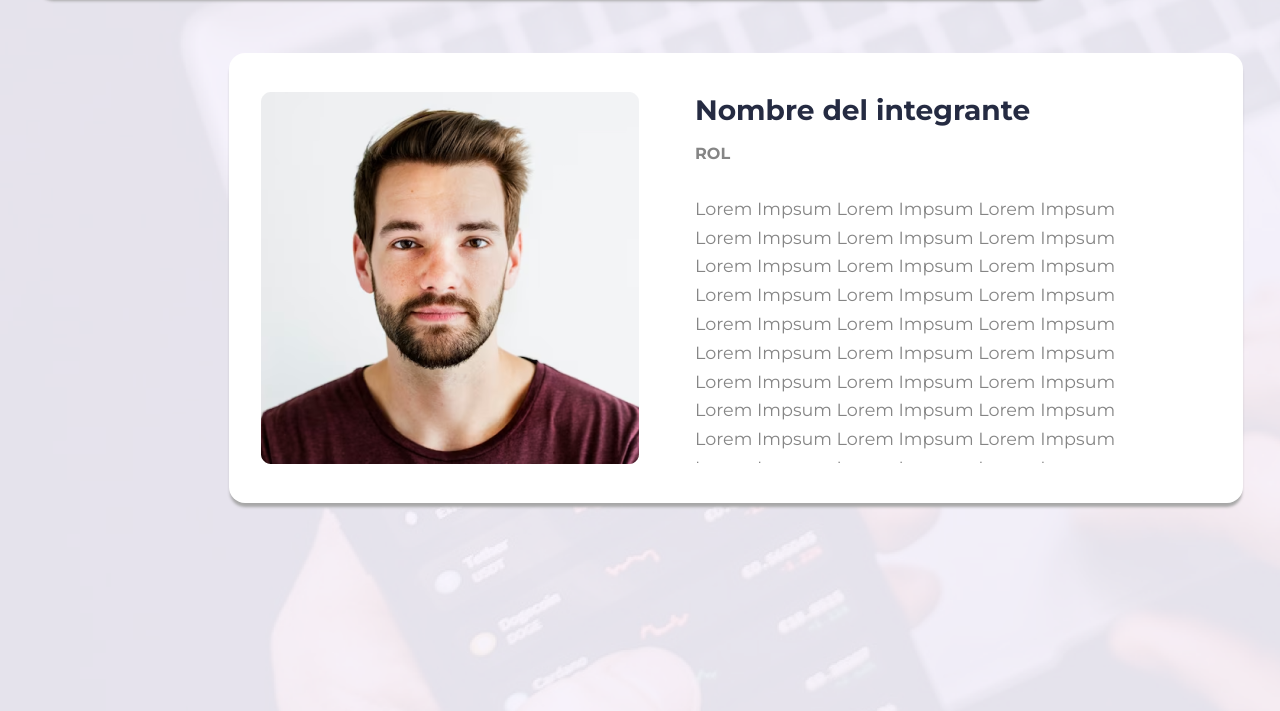
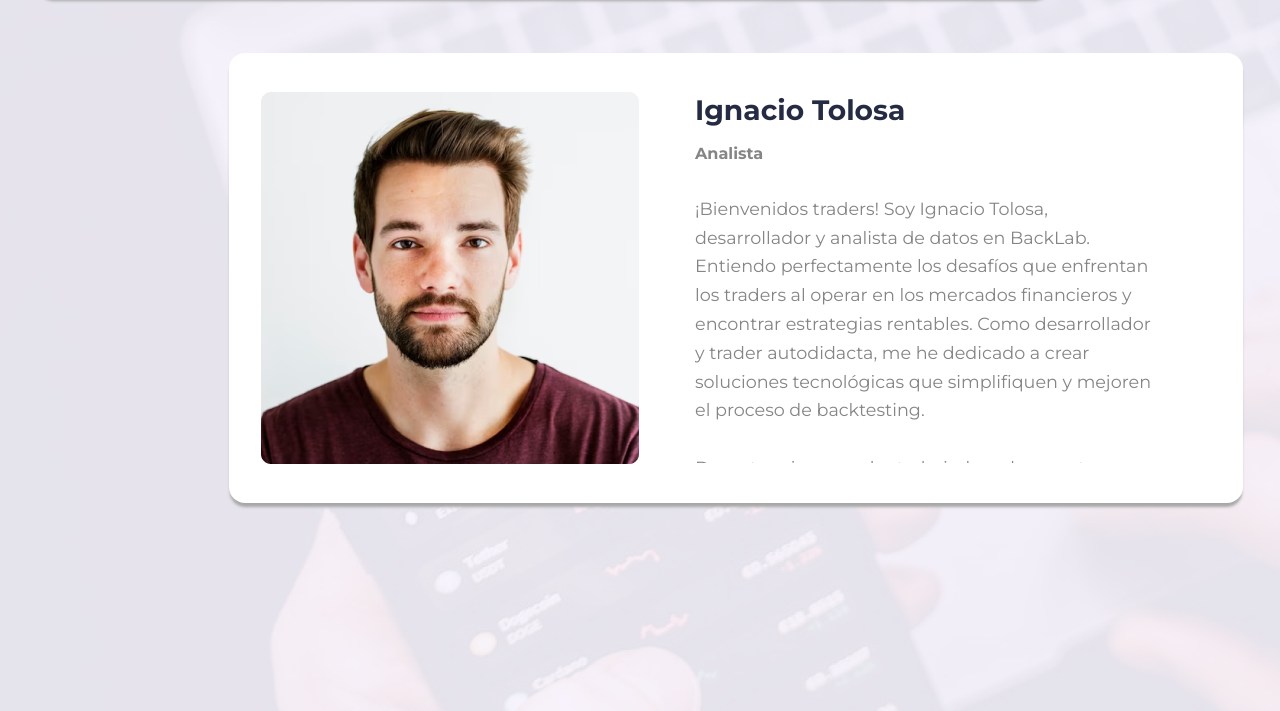
Before and after one commit to PabloC-Chiavarino/reactJs-backlab-strategies, a React (Vite) app: page /about in a window 1280 px wide. Shown: the part 2028-2739 px from the top of the page. Built offline with nearby package versions, Linux system fonts and the light colour scheme.

Commit message:
Info(About us): add rest of content on personal cards

```diff
--- a/src/components/Header/styles.css
+++ b/src/components/Header/styles.css
@@ -2,7 +2,7 @@ header {
     background-color: #F7F4FE;
     position: sticky;
     top: 0;
-    font-family: 'Montserrat';
+    font-family: 'Montserrat', sans-serif;
     height: 105px;
     z-index: 3;
     display: flex;
@@ -46,8 +46,13 @@ nav {
     text-decoration: none;
     color: #858585;
     transition: 0.2s;
-    &:hover{
+
+    &:hover {
         color: #252b42;
+    }
+
+    &:focus{
+        color: #000;
     }
 }
 
@@ -70,7 +75,7 @@ nav label {
     display: none;
 }
 
-.img-home{
+.img-home {
     padding-bottom: 4px;
     width: 100%;
 }
--- a/src/pages/About/index.jsx
+++ b/src/pages/About/index.jsx
@@ -43,14 +43,14 @@ const About = () => {
                         <img src={team1} alt="" />
                         <div className='team-data'>
                             <h3 className='team-name'>Juan Casimiro</h3>
-                            <h6>ROL</h6>
+                            <h6>Desarrollador</h6>
                             <p className='team-detail' >
                                 ¡Hola a todos! Soy Juan Casimiro, y entiendo los desafíos y preocupaciones que enfrentan los traders al tratar de navegar por los mercados financieros. Como trader autodidacta y desarrollador full stack, he dedicado mi carrera a crear soluciones tecnológicas que faciliten y mejoren la experiencia de trading. Como trader autodidacta durante más de cuatro años, conozco la importancia de contar con herramientas confiables y efectivas para tomar decisiones informadas en un mercado volátil.
-                                <br/>
-                                <br/>
+                                <br />
+                                <br />
                                 Entiendo los miedos y las incertidumbres que pueden surgir al enfrentarse al mundo del trading, y estoy aquí para ofrecerte las herramientas y el apoyo que necesitas para tener éxito. Con un enfoque en la profesionalidad, la calidad y la transparencia, mi objetivo es proporcionarte soluciones personalizadas que se adapten a tus necesidades. Ya sea que estés buscando optimizar tus estrategias de trading o simplificar tus procesos de análisis, estoy aquí para ayudarte a alcanzar tus objetivos financieros.
-                                <br/>
-                                <br/>
+                                <br />
+                                <br />
                                 ¡No estás solo en este viaje! Estoy aquí para ofrecerte apoyo y orientación en cada paso del camino.
                             </p>
                         </div>
@@ -58,19 +58,13 @@ const About = () => {
                     <div className='team' style={{ left: '6rem' }}>
                         <img src={team2} alt="" />
                         <div className='team-data'>
-                            <h3 className='team-name'>Nombre del integrante</h3>
-                            <h6>ROL</h6>
+                            <h3 className='team-name'>Ignacio Tolosa</h3>
+                            <h6>Analista</h6>
                             <p className='team-detail' >
-                                Lorem Impsum Lorem Impsum Lorem Impsum
-                                Lorem Impsum Lorem Impsum Lorem Impsum
-                                Lorem Impsum Lorem Impsum Lorem Impsum
-                                Lorem Impsum Lorem Impsum Lorem Impsum
-                                Lorem Impsum Lorem Impsum Lorem Impsum
-                                Lorem Impsum Lorem Impsum Lorem Impsum
-                                Lorem Impsum Lorem Impsum Lorem Impsum
-                                Lorem Impsum Lorem Impsum Lorem Impsum
-                                Lorem Impsum Lorem Impsum Lorem Impsum
-                                Lorem Impsum Lorem Impsum Lorem Impsum
+                                ¡Bienvenidos traders! Soy Ignacio Tolosa, desarrollador y analista de datos en BackLab. Entiendo perfectamente los desafíos que enfrentan los traders al operar en los mercados financieros y encontrar estrategias rentables. Como desarrollador y trader autodidacta, me he dedicado a crear soluciones tecnológicas que simplifiquen y mejoren el proceso de backtesting.
+                                <br />
+                                <br />
+                                Durante mi carrera, he trabajado arduamente para desarrollar herramientas de backtesting confiables y efectivas que permitan a nuestros clientes tomar decisiones informadas en un mercado tan dinámico como el financiero. En mi papel como socio de BackLab, me comprometo a ofrecer soluciones personalizadas que se adapten a las necesidades específicas de nuestros clientes.
                             </p>
                         </div>
                     </div>
```
